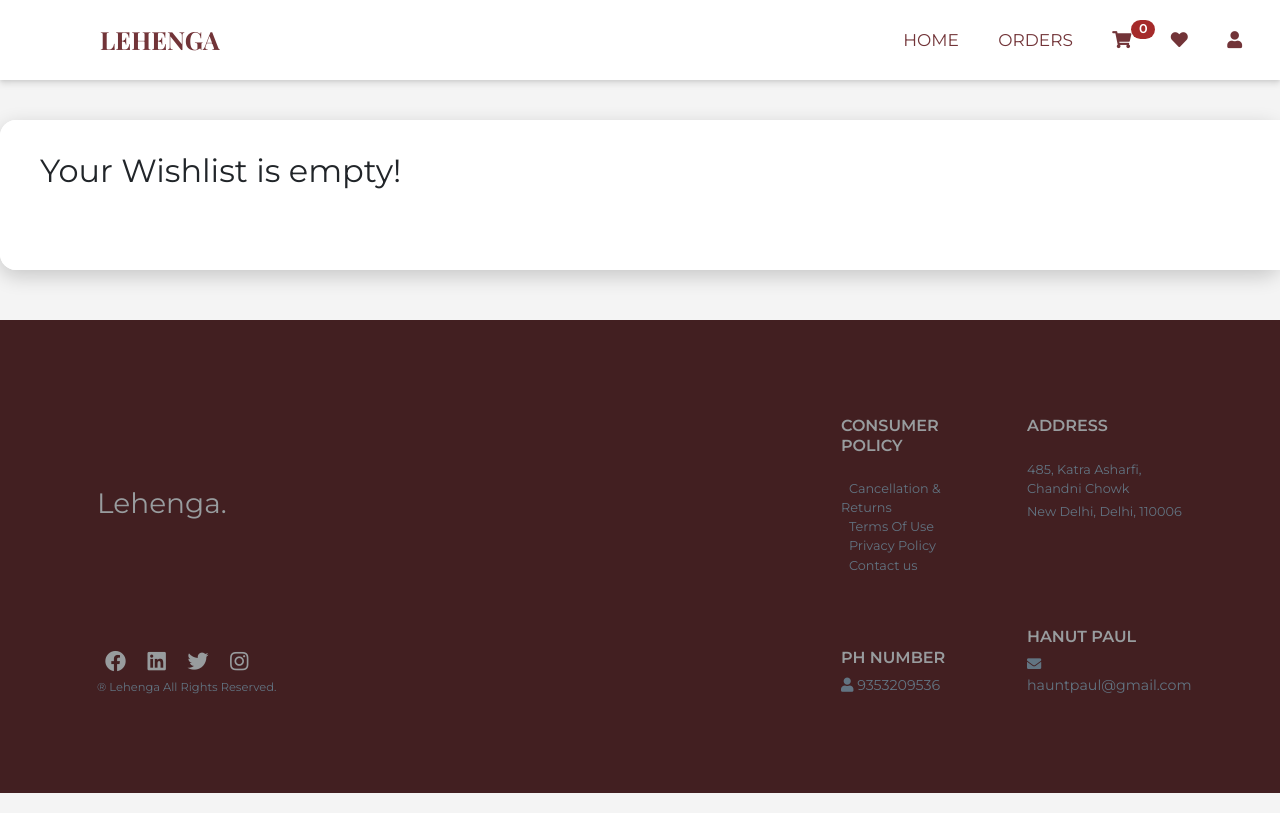
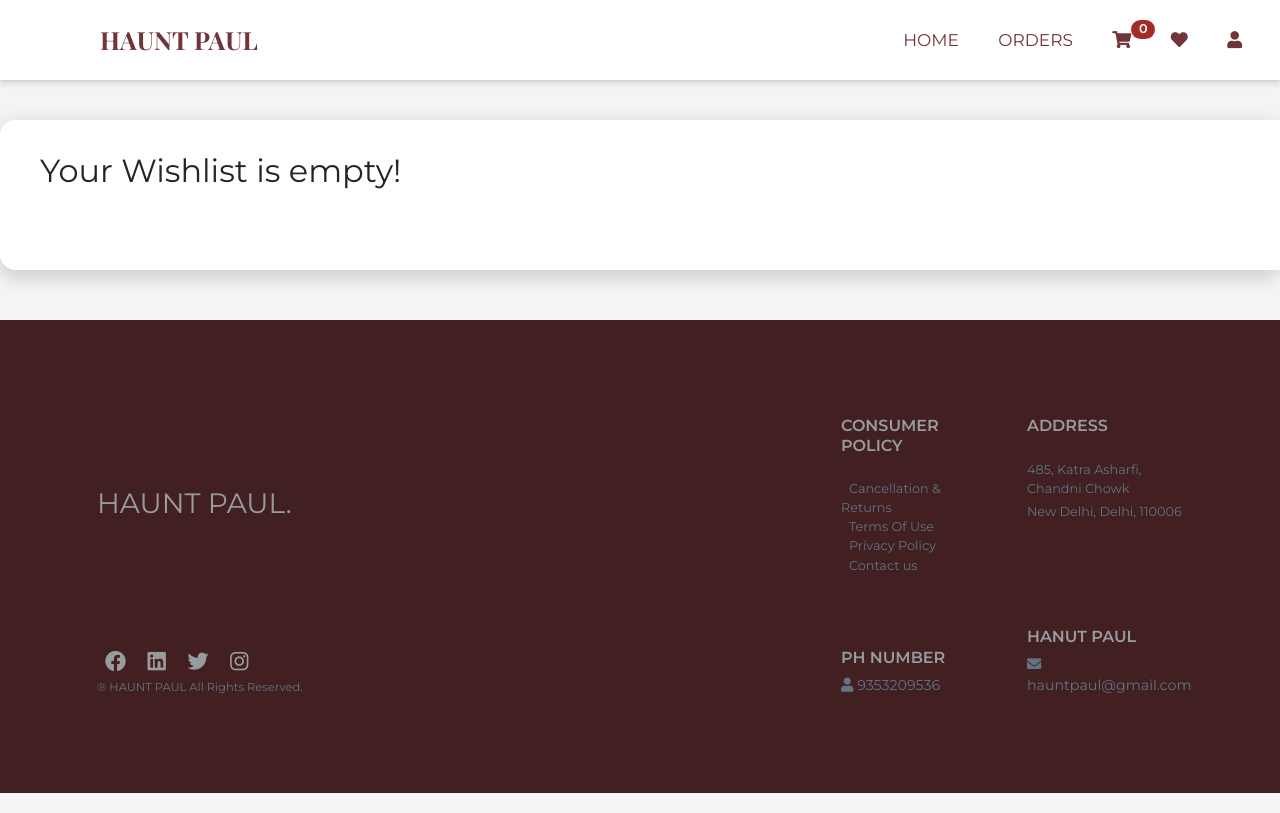
Before and after one commit to herangeo/lehenga-clothing, a Django app: page /wishlist/ in a window 1280 px wide. Run offline with Django 5.2, Linux system fonts and the light colour scheme; a user stored in the database is signed in; data comes from the database, SQL or seed files in the repository; data that the repository does not hold is empty; some libraries are stand-ins or nearby versions.

Commit message:
Update wishlist_page.html

```diff
--- a/products/templates/wishlist_page.html
+++ b/products/templates/wishlist_page.html
@@ -16,7 +16,7 @@
     <link rel="stylesheet" href="https://cdnjs.cloudflare.com/ajax/libs/jquery/3.2.1/jquery.min.js">
 
 
-    <title>Lehenga Collection</title>
+    <title>HAUNT PAUL Collection</title>
 
     <style>
         body {
@@ -796,7 +796,7 @@ footer {
       <label for="check" class="checkbtn">
         <i class="fas fa-bars"></i>
       </label>
-      <label class="logo">LEHENGA</label>
+      <label class="logo">HAUNT PAUL</label>
       <ul>
         <li><a class="active" href="{% url 'main_page' %}">Home</a></li>
         <li><a href="{% url 'order_confirmation' %}" >Orders</a></li>
@@ -875,7 +875,7 @@ footer {
         <div class="row my-5 justify-content-center py-5">
             <div class="col-11">
                 <div class="row ">
-                    <div class="col-xl-8 col-md-4 col-sm-4 col-12   my-auto mx-auto a"><h3 class="text-muted mb-md-0 mb-5 bold-text">Lehenga.</h3></div>
+                    <div class="col-xl-8 col-md-4 col-sm-4 col-12   my-auto mx-auto a"><h3 class="text-muted mb-md-0 mb-5 bold-text">HAUNT PAUL.</h3></div>
                     <div class="col-xl-2 col-md-4 col-sm-4 col-12">
                         <h6 class="mb-3 mb-lg-4 bold-text"><b>CONSUMER POLICY</b></h6>
                         <ul class="list-unstyled">
@@ -895,7 +895,7 @@ footer {
                             <span class="mx-2"><i class="fab fa-twitter" aria-hidden="true"></i></span>
                             <span class="mx-2"><i class="fab fa-instagram" aria-hidden="true"></i></span>
                         </p>
-                        <small class="rights"><span>&#174;</span> Lehenga All Rights Reserved.</small>
+                        <small class="rights"><span>&#174;</span> HAUNT PAUL All Rights Reserved.</small>
                     </div>
                                             <div class="col-xl-2 col-md-4 col-sm-4 col-auto order-1 align-self-end "><h6 class="mt-55 mt-2 text-muted bold-text"><b>PH NUMBER</b></h6><small> <span><i class="fa fa-user" aria-hidden="true"></i></span> 9353209536</small></div>
                     <div class="col-xl-2 col-md-4 col-sm-4 col-auto order-2 align-self-end mt-3   "><h6 class="text-muted bold-text"><b>HANUT PAUL</b></h6><small><span><i class="fa fa-envelope" aria-hidden="true"></i></span> hauntpaul@gmail.com</small></div>
```
